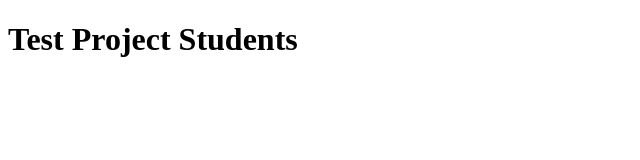
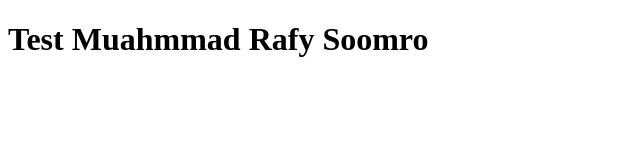
Before and after one commit to Muhammad-RAFAY/Angular, a plain HTML site: page index.html in a window 1280 px wide. Shown: the whole page, without its empty margins (0-640 px from the left). Drawn offline with Linux system fonts and the light colour scheme.

Commit message:
Next Version of Web

```diff
--- a/index.html
+++ b/index.html
@@ -3,9 +3,9 @@
   <head>
     <meta charset="UTF-8" />
     <meta name="viewport" content="width=device-width, initial-scale=1.0" />
-    <title>Test Project</title>
+    <title>Angular Test Project</title>
   </head>
   <body>
-    <h1>Test Project Students</h1>
+    <h1>Test Muahmmad Rafy Soomro</h1>
   </body>
 </html>
```
